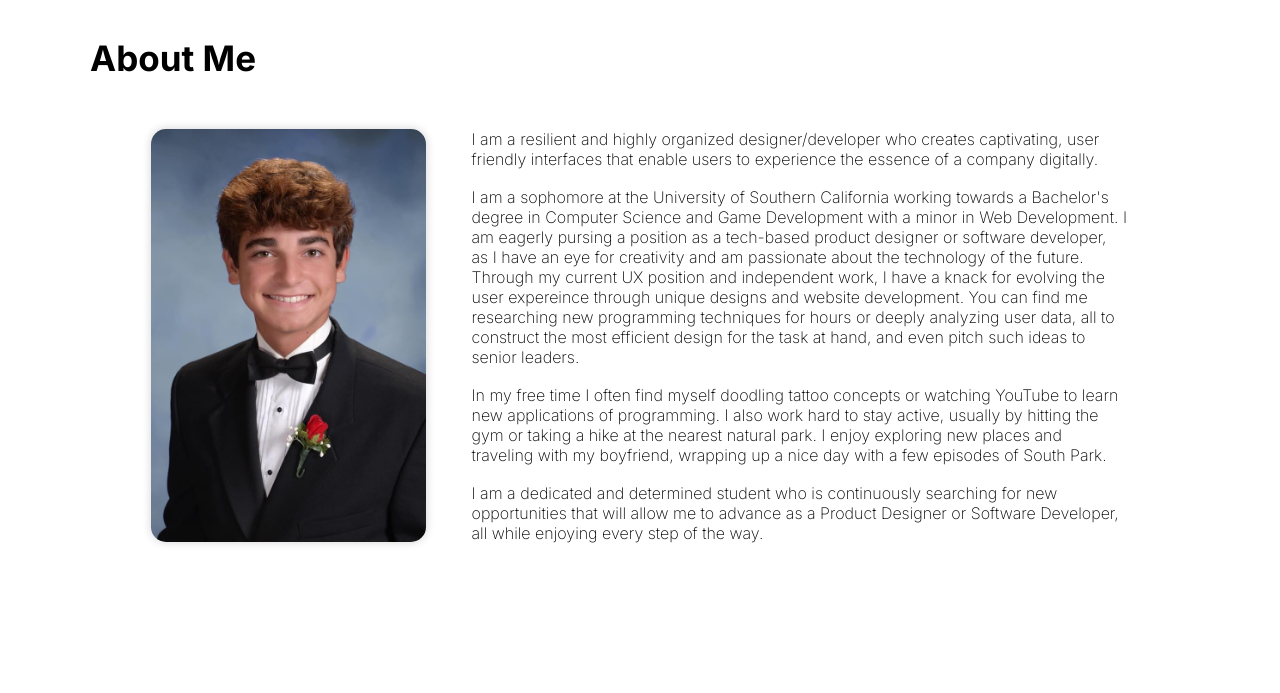
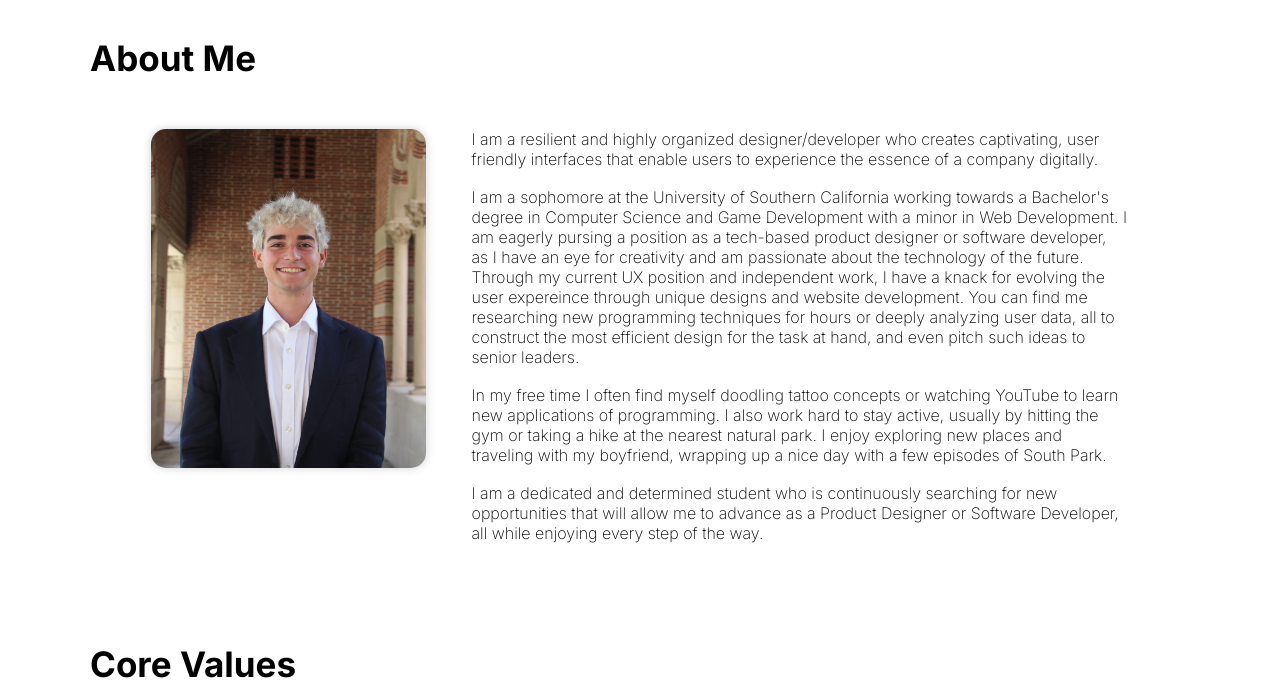
Before and after one commit to ncmarker/NickMarkerDesign, a plain HTML site: page about.html in a window 1280 px wide. Shown: the part 780-1473 px from the top of the page. Drawn offline with nearby package versions, Linux system fonts and the light colour scheme.

Commit message:
update headshot

```diff
--- a/about.html
+++ b/about.html
@@ -142,7 +142,7 @@
 		<div class="content">
 			<div class="aboutme">
 				<h2>About Me</h2>
-				<div class="ppic"><img src="img/about/profilepic.jpg" alt="Profile Pic"></div>
+				<div class="ppic"><img src="img/about/Headshot.png" alt="Profile Pic"></div>
 				<div class="text">
 					<p>I am a resilient and highly organized designer/developer who creates captivating, user friendly interfaces that enable users to experience the essence of a company digitally.</p><br/>
 
```
Also changed, not shown: img/about/Headshot.png (added).
